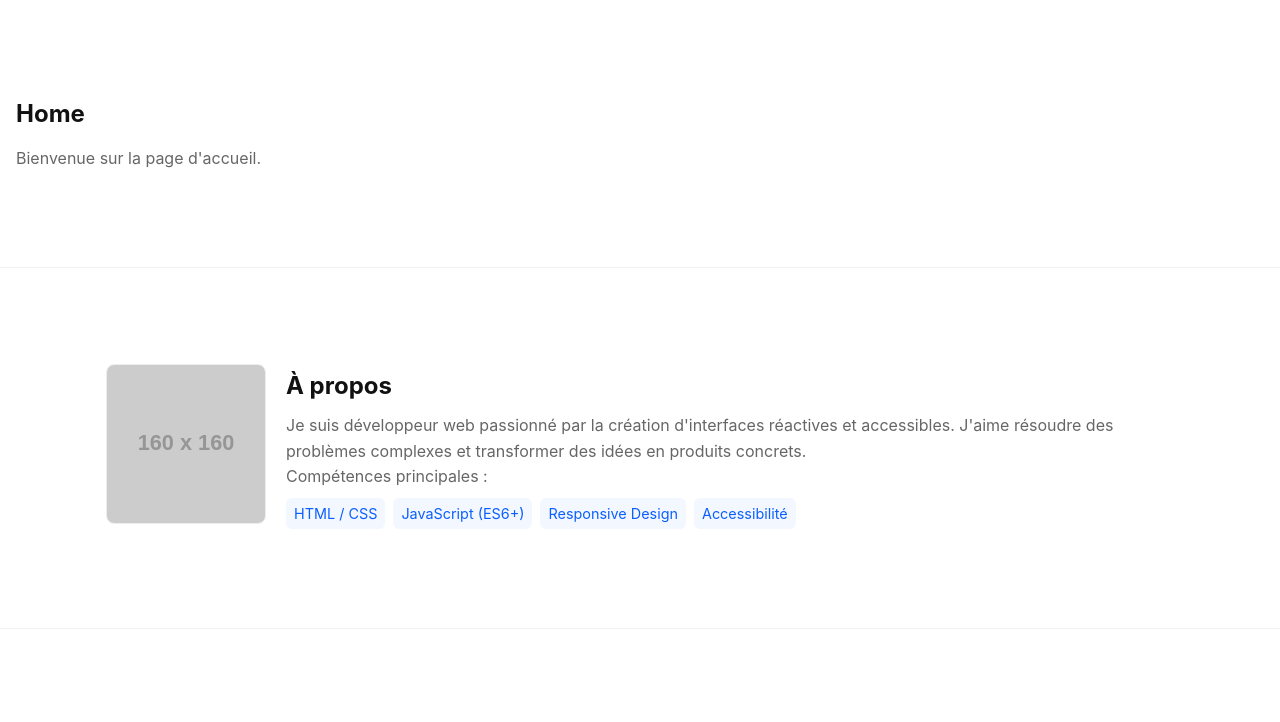
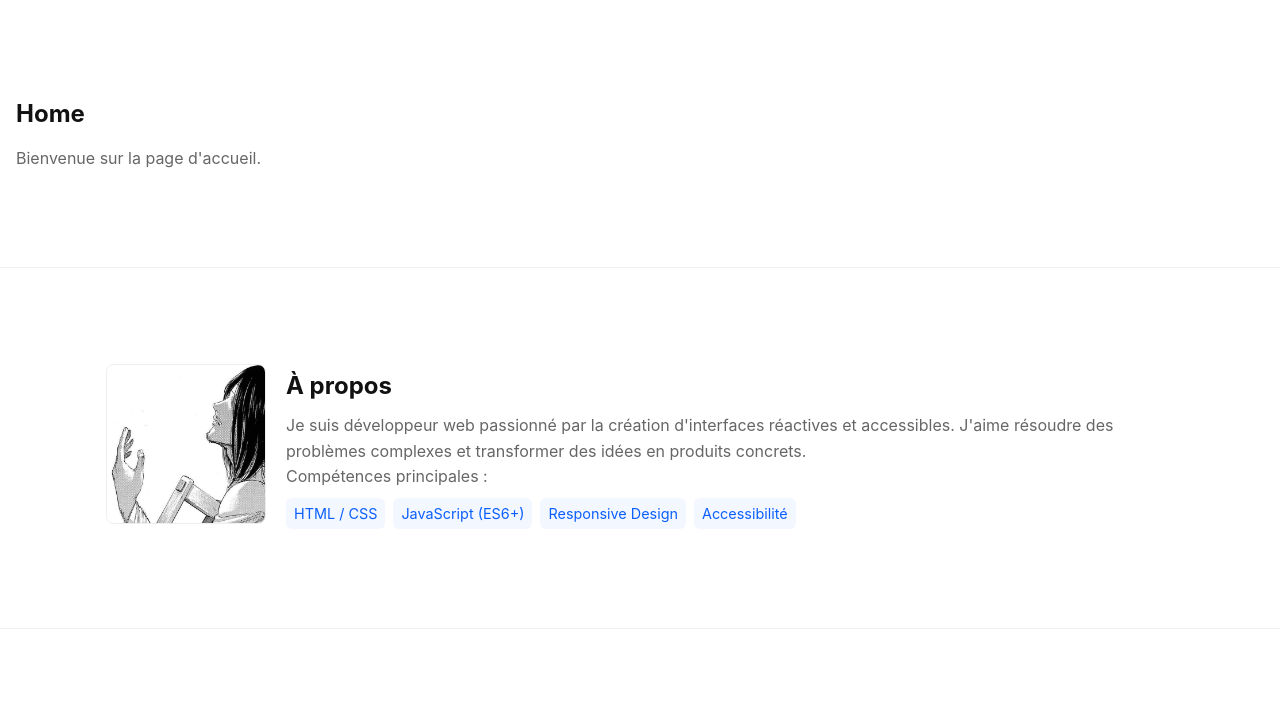
Before and after one commit to hamzazerouki11/Projet-HTML-1, a plain HTML site: page index.html in a window 1280 px wide. Shown: the part 62-784 px from the top of the page. Drawn offline with Linux system fonts and the light colour scheme; placeholder pictures from the web are drawn by us.

Commit message:
add image and modify index

```diff
--- a/index.html
+++ b/index.html
@@ -34,7 +34,7 @@
     <section id="about" class="section">
       <div class="container about-grid">
         <div class="profile">
-          <img src="https://via.placeholder.com/160" alt="Photo de profil" class="profile-img">
+          <img src="./img/profile.jpg" alt="Photo de profil" class="profile-img">
         </div>
         <div class="about-content">
           <h2>À propos</h2>
```
Also changed, not shown: img/profile.jpg (added).
